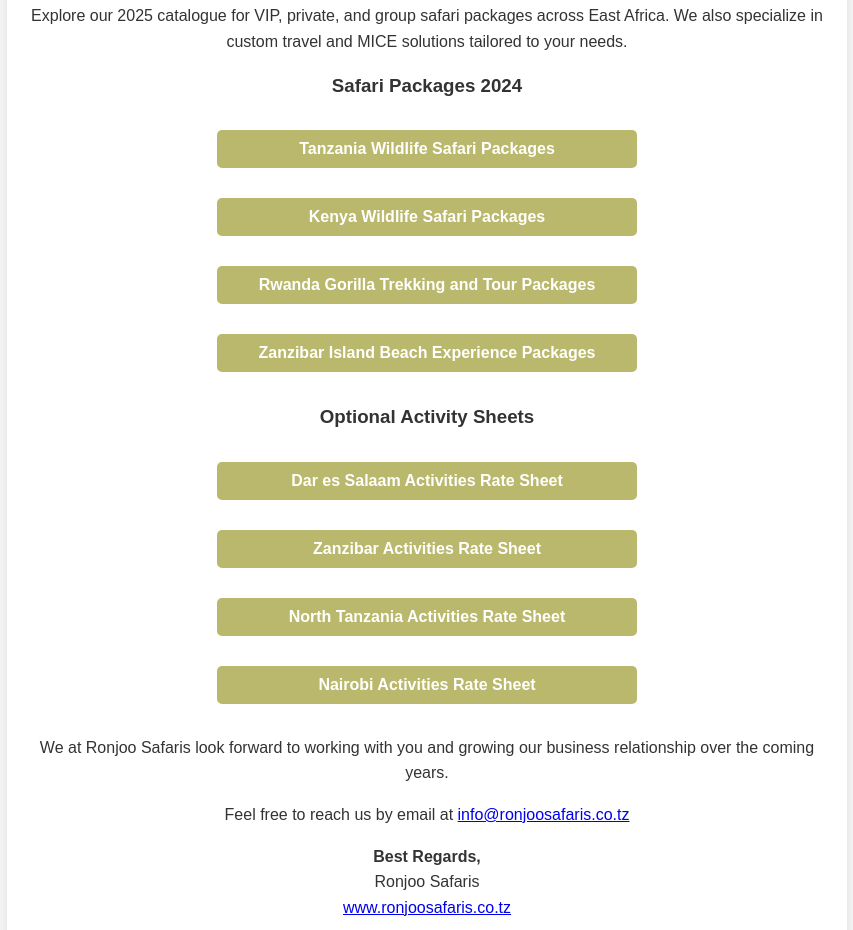
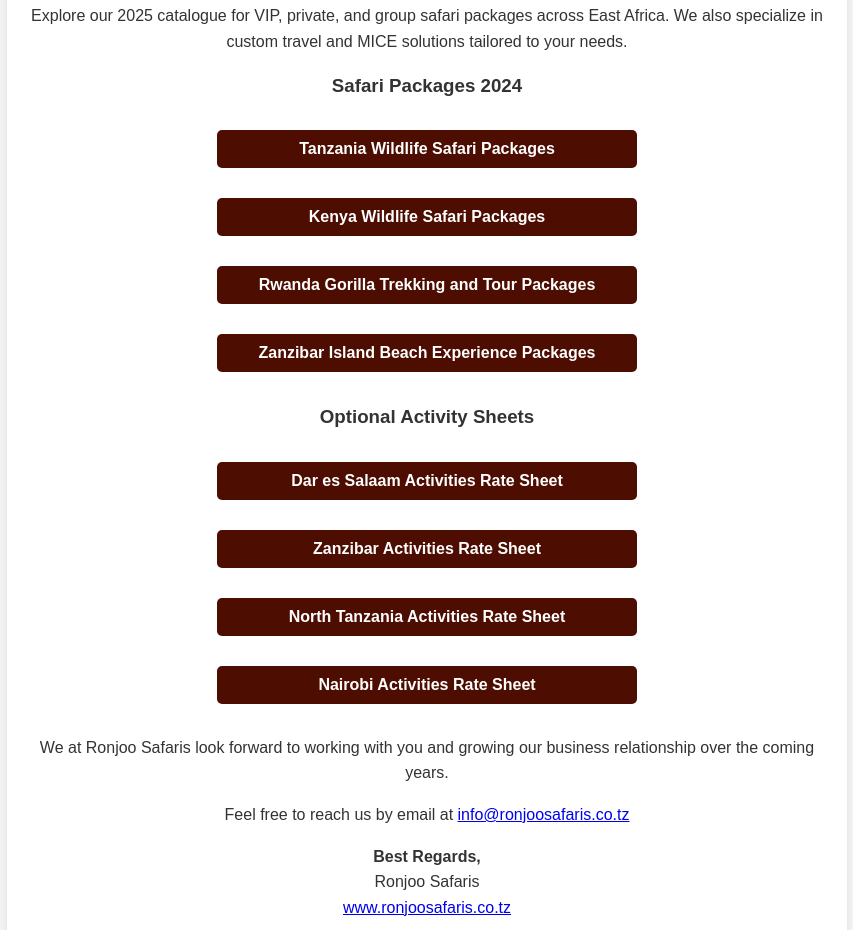
Before and after one commit to codeshinobii/Online-Bronchure, a plain HTML site: page index.html in a window 1280 px wide. Shown: the part 1056-1986 px from the top of the page, without its empty margins (213-1066 px from the left). Drawn offline with Linux system fonts and the light colour scheme.

Commit message:
Update style.css

```diff
--- a/Resources/css/style.css
+++ b/Resources/css/style.css
@@ -113,7 +113,7 @@ body {
 .packages a {
     display: block;
     padding: 10px;
-    background-color: #BAB86C;
+    background-color: #4d0d01;
     color: white;
     text-decoration: none;
     margin: 5px auto;
```
